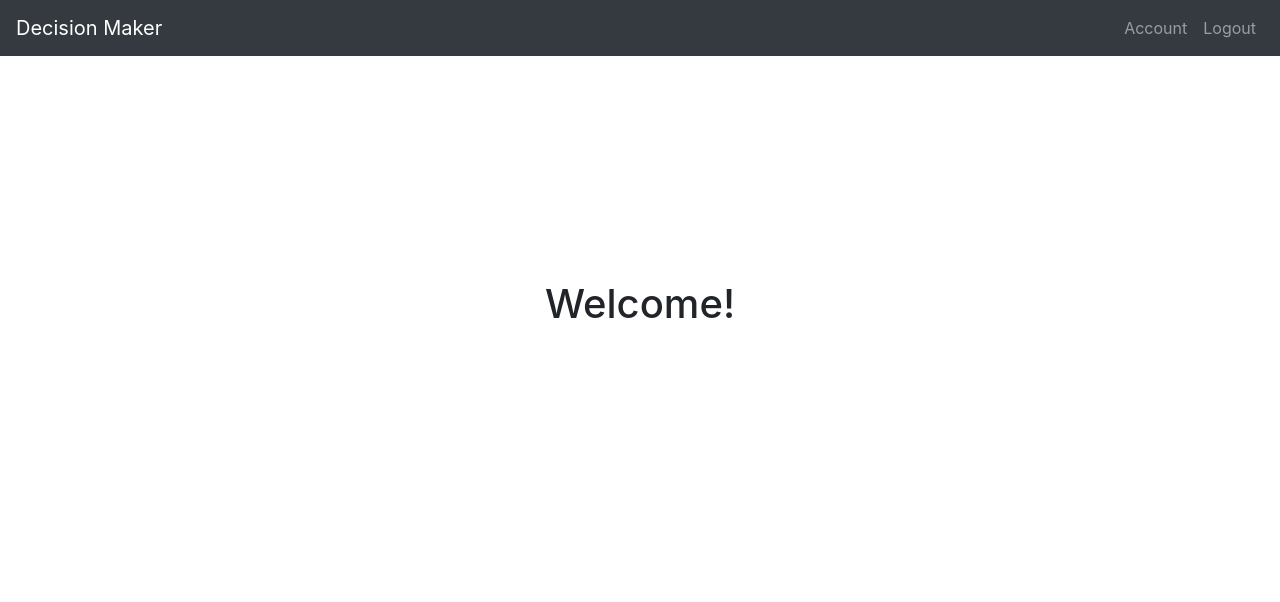
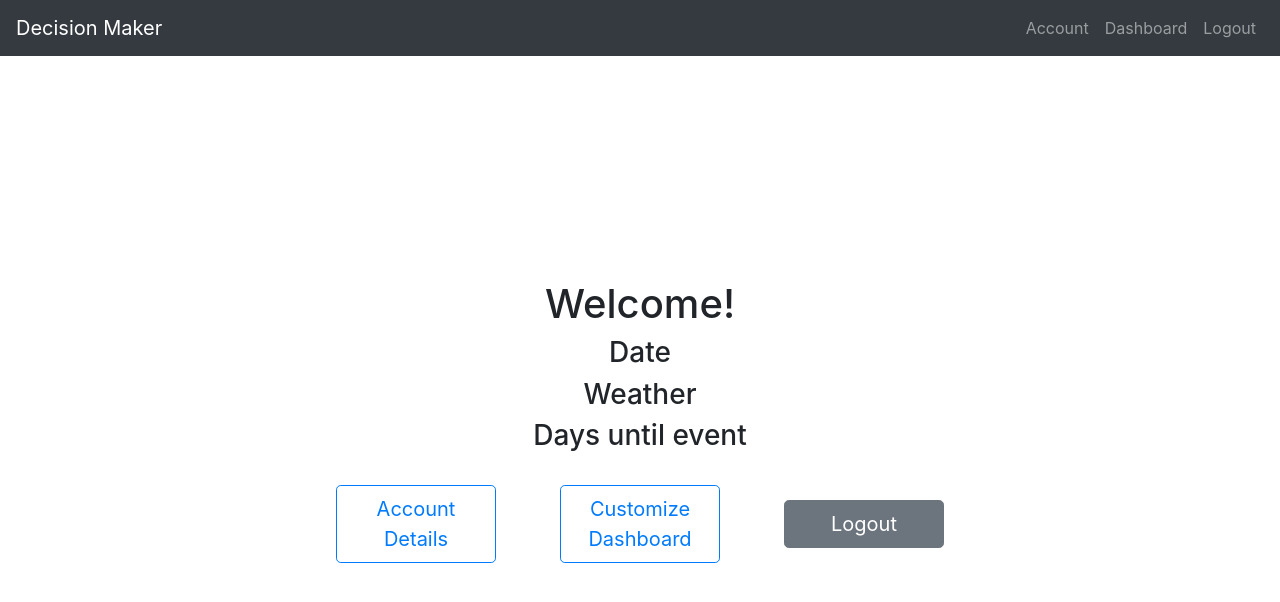
Before and after one commit to azj210/DailyDashboard, a React (Create React App) app in the folder frontend/: page / in a window 1280 px wide. Shown: the top 602 px of the page. Built offline with nearby package versions, Linux system fonts and the light colour scheme.

Commit message:
setup all account pages

```diff
--- a/frontend/public/index.css
+++ b/frontend/public/index.css
@@ -4,7 +4,7 @@ header {
 }
 
 .home-button {
-    width: 7.0rem;
+    width: 10.0rem;
     margin: 1.5rem 2.0rem;
 }
 
--- a/frontend/src/App.js
+++ b/frontend/src/App.js
@@ -1,5 +1,5 @@
 import React, { useState } from 'react';
-import { Link, Route } from 'react-router-dom';
+import { useHistory, Link, Route } from 'react-router-dom';
 import DataService from './services/UserServices';
 
 import Navbar from './components/Navbar';
@@ -11,8 +11,11 @@ import Login from './components/Login';
 import Logout from './components/Logout';
 
 import AccountDetails from './components/AccountDetails';
+import DashboardDetails from './components/DashboardDetails';
 
 function App() {
+
+  const history = useHistory();
 
   async function checkAuth () {
     const token = localStorage.getItem('decisionMakerToken');
@@ -27,6 +30,10 @@ function App() {
         return true;
       } else {
         console.log("failed");
+        // if (authenticated) {
+        //   setAuthenticated(false);
+        //   history.push("/")
+        // }
         return false;
       }
     }
@@ -48,7 +55,8 @@ function App() {
       <Route path="/sign-up" component={() => <SignUp authenticated={authenticated} />} />
       <Route path="/login" component={() => <Login authenticate={changeAuth} authenticated={authenticated} />} />
       <Route path="/logout" component={Logout} />
-      <Route path="/account" component={() => <AccountDetails checkAuth={checkAuth}/>} />
+      <Route path="/account-details" component={() => <AccountDetails checkAuth={checkAuth}/>} />
+      <Route path="/dashboard-details" component={() => <DashboardDetails checkAuth={checkAuth}/>} />
     </div>
   );
 };
--- a/frontend/src/components/AccountHome.jsx
+++ b/frontend/src/components/AccountHome.jsx
@@ -1,9 +1,19 @@
 import React from 'react';
+import { Link } from "react-router-dom";
 
 function AccountHome () {
     return(
         <div className="homepage-header">
-            <h1>Welcome!</h1>
+            <div id="dashboard">
+                <h1>Welcome!</h1>
+                <h3>Date</h3>
+                <h3>Weather</h3>
+                <h3>Days until event</h3>
+            </div>
+
+            <Link to="/account-details" className="btn btn-lg btn-outline-primary home-button">Account Details</Link>
+            <Link to="/dashboard-details" className="btn btn-lg btn-outline-primary home-button">Customize Dashboard</Link>
+            <Link to="/logout" className="btn btn-lg btn-secondary home-button">Logout</Link>
         </div>
     );
 };
--- /dev/null
+++ b/frontend/src/components/DashboardDetails.jsx
@@ -0,0 +1,21 @@
+import React from 'react';
+import { useHistory, Link } from "react-router-dom";
+
+function DashboardDetails(props) {
+    const allowed = props.checkAuth();
+
+    const history = useHistory();
+
+    return (
+        allowed ?
+        <div>
+            <Link to="/">Home</Link>
+        </div> :
+        <div>
+            {history.push("/")}
+        </div>
+
+    )
+};
+
+export default DashboardDetails;
--- a/frontend/src/components/Navbar.jsx
+++ b/frontend/src/components/Navbar.jsx
@@ -21,14 +21,27 @@ function Navbar(props) {
             </button>
 
             <div className={`${classOne}`} id="navbarSupportedContent">
+              {props.authenticated ?
                 <ul className="navbar-nav ml-auto">
                   <li className="nav-item">
-                  {props.authenticated ? <Link to="/account" className="nav-link">Account</Link> : <Link to="/sign-up" className="nav-link">Sign Up</Link>}
+                    <Link to="/account-details" className="nav-link">Account</Link>
                   </li>
                   <li className="nav-item">
-                  {props.authenticated ? <Link to="/logout" /* onClick={props.authenticate} */ className="nav-link">Logout</Link> : <Link to="/login" className="nav-link">Login</Link>}
+                    <Link to="/dashboard-details" className="nav-link">Dashboard</Link>
+                  </li>
+                  <li className="nav-item">
+                    <Link to="/logout" /* onClick={props.authenticate} */ className="nav-link">Logout</Link>
+                  </li>
+                </ul> :
+                <ul className="navbar-nav ml-auto">
+                  <li className="nav-item">
+                    <Link to="/sign-up" className="nav-link">Sign Up</Link>
+                  </li>
+                  <li className="nav-item">
+                    <Link to="/login" className="nav-link">Login</Link>
                   </li>
                 </ul>
+              }
             </div>
           </nav>
         </div>
```
Also changed, not shown: 1 other file (tests, documents, lock files or other folders). Lines whose indentation alone changed are shown as unchanged.
